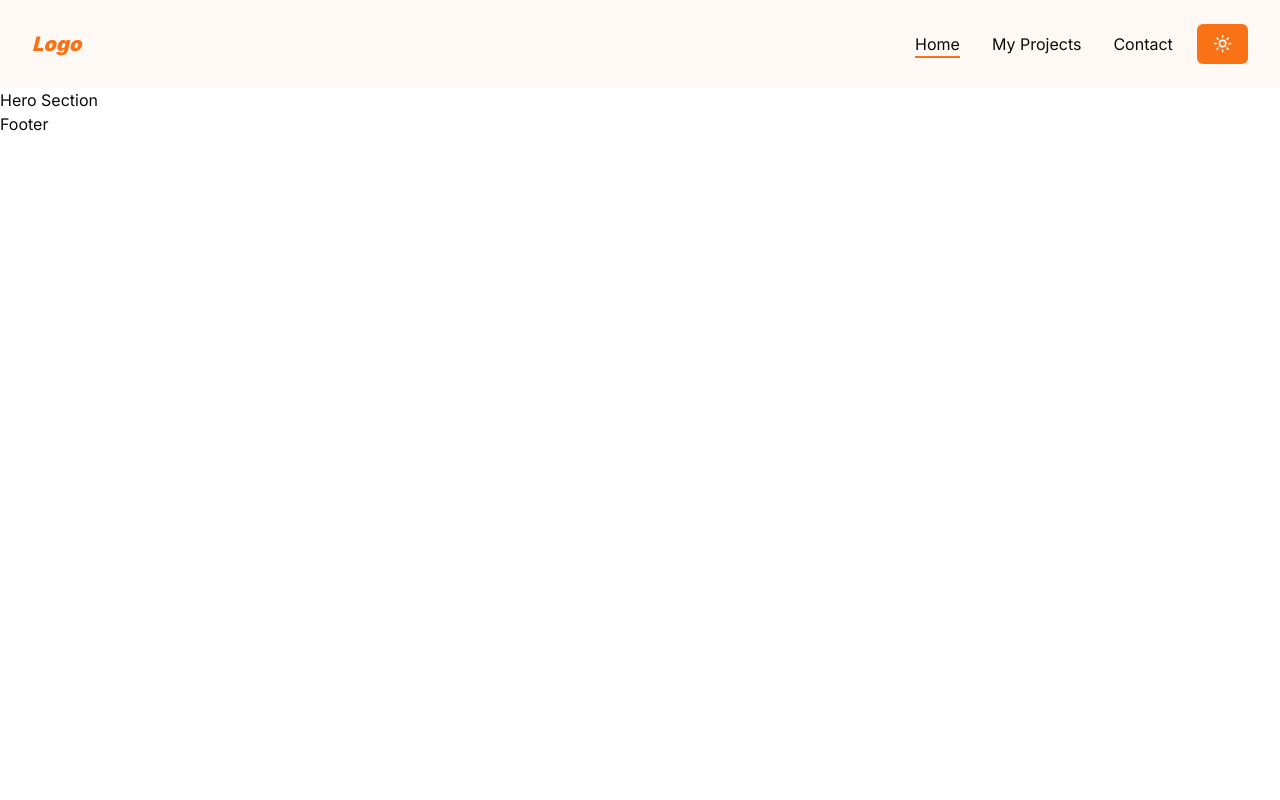
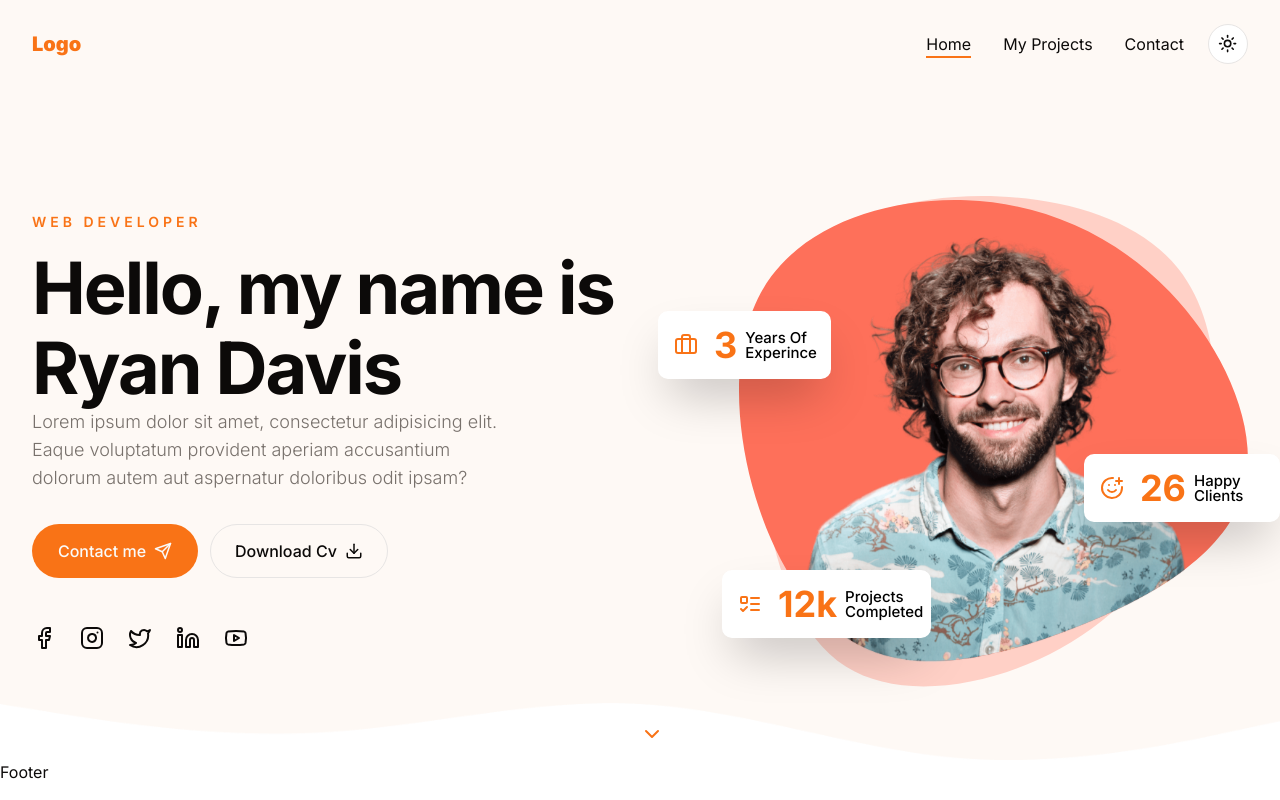
Before and after one commit to DevIsraelHub/portfolio-website, a Next.js app: page / in a window 1280 px wide. Built offline with nearby package versions, Linux system fonts and the light colour scheme.

Commit message:
MAde hero section

```diff
--- a/src/app/globals.css
+++ b/src/app/globals.css
@@ -57,3 +57,15 @@
     @apply bg-background text-foreground;
   }
 }
+
+.h1 {
+  @apply text-4xl xl:text-[72px] xl:leading-[80px] tracking-[-2px] font-bold;
+}
+
+.subtitle {
+  @apply text-muted-foreground text-lg mb-8 font-light;
+}
+
+.badge {
+  @apply z-10 w-max h-[68px] bg-white dark:backdrop-blur-[44px] shadow-2xl p-4 rounded-[10px] flex items-center gap-x-4;
+}
--- a/src/components/Header/index.tsx
+++ b/src/components/Header/index.tsx
@@ -31,12 +31,12 @@ const Header = () => {
           <div className="flex items-center gap-x-6">
             <NavLinks
               lineStyles="relative hover:text-primary transition-all"
-              classNames="hidden lg:flex gap-x-8 items-center"
+              classNames="hidden xl:flex gap-x-8 items-center"
               underLineStlyes="absolute left-0 top-full h-[2px] bg-primary w-full"
             />
             <ThemeToggle />
             {/* Mobile Nav  */}
-            <div className="lg:hidden">
+            <div className="xl:hidden">
               <MobileNav />
             </div>
           </div>
--- a/src/components/Logo/index.tsx
+++ b/src/components/Logo/index.tsx
@@ -3,7 +3,7 @@ import React from 'react'
 
 const Logo = () => {
   return (
-    <Link href="/" className="text-xl font-black italic text-primary">
+    <Link href="/" className="text-xl font-black text-primary">
       Logo
     </Link>
   )
--- /dev/null
+++ b/src/components/Socials/index.tsx
@@ -0,0 +1,24 @@
+"use client";
+import { socialLink } from "@/constants";
+import Link from "next/link";
+import React from 'react'
+
+type SocialProps = {
+  classNames?: string;
+  iconStyles?: string;
+}
+const Socials = ({ classNames, iconStyles }: SocialProps) => {
+  return (
+    <div className={`${classNames}`}>
+      {socialLink.map((item, index) => (
+        <Link href={item.href}>
+          <div className={`${iconStyles}`}>
+            {item.icon}
+          </div>
+        </Link>
+      ))}
+    </div>
+  )
+}
+
+export default Socials
--- a/src/components/ThemeProvider/ThemeToggle.tsx
+++ b/src/components/ThemeProvider/ThemeToggle.tsx
@@ -10,6 +10,8 @@ const ThemeToggle = () => {
 
   return (
     <Button
+      variant="outline"
+      size="icon"
       onClick={() => setTheme(theme === "dark" ? "light" : "dark")}
     >
       <SunIcon className="h-[1.2rem] w-[1.2rem] rotate-0 scale-100 transition-all dark:-rotate-90 dark:scale-0" />
--- a/src/components/ui/button.tsx
+++ b/src/components/ui/button.tsx
@@ -5,7 +5,7 @@ import { cva, type VariantProps } from "class-variance-authority"
 import { cn } from "@/lib/utils"
 
 const buttonVariants = cva(
-  "inline-flex items-center justify-center whitespace-nowrap rounded-md text-sm font-medium ring-offset-background transition-colors focus-visible:outline-none focus-visible:ring-2 focus-visible:ring-ring focus-visible:ring-offset-2 disabled:pointer-events-none disabled:opacity-50",
+  "inline-flex items-center justify-center whitespace-nowrap rounded-full text-base font-medium ring-offset-background transition-colors focus-visible:outline-none focus-visible:ring-2 focus-visible:ring-ring focus-visible:ring-offset-2 disabled:pointer-events-none disabled:opacity-50",
   {
     variants: {
       variant: {
@@ -20,9 +20,9 @@ const buttonVariants = cva(
         link: "text-primary underline-offset-4 hover:underline",
       },
       size: {
-        default: "h-10 px-4 py-2",
-        sm: "h-9 rounded-md px-3",
-        lg: "h-11 rounded-md px-8",
+        default: "h-[54px] px-6 py-2 min-w-[166px]",
+        sm: "h-9 rounded-full px-3",
+        lg: "h-11 rounded-full px-8",
         icon: "h-10 w-10",
       },
     },
@@ -35,7 +35,7 @@ const buttonVariants = cva(
 
 export interface ButtonProps
   extends React.ButtonHTMLAttributes<HTMLButtonElement>,
-    VariantProps<typeof buttonVariants> {
+  VariantProps<typeof buttonVariants> {
   asChild?: boolean
 }
 
--- a/src/constants/index.tsx
+++ b/src/constants/index.tsx
@@ -1,9 +1,11 @@
-const name = "Example"
+import { Facebook, Instagram, Linkedin, Twitter, Youtube } from "lucide-react";
 
+
+export const siteOwner = "Example"
 export const site = {
-  title: name,
+  title: siteOwner,
   occupation: "Developer",
-  description: `A portfolio website of ${name}`,
+  description: `A portfolio website of ${siteOwner}`,
   url: "http://localhost:3000/"
 }
 
@@ -21,3 +23,31 @@ export const NavItems = [
     href: "/contact",
   },
 ]
+
+export const socialLink = [
+  {
+    title: "Facebook",
+    icon: <Facebook />,
+    href: "/"
+  },
+  {
+    title: "Instagram",
+    icon: <Instagram />,
+    href: "/"
+  },
+  {
+    title: "X",
+    icon: <Twitter />,
+    href: "/"
+  },
+  {
+    title: "LinkedIn",
+    icon: <Linkedin />,
+    href: "/"
+  },
+  {
+    title: "Youtube",
+    icon: <Youtube />,
+    href: "/"
+  },
+]
--- a/src/modules/Home/Hero/index.tsx
+++ b/src/modules/Home/Hero/index.tsx
@@ -1,10 +1,72 @@
-import React from 'react'
+import Socials from "@/components/Socials";
+import { Button } from "@/components/ui/button";
+import { Briefcase, ChevronDown, Download, ListTodo, Send, SmilePlus } from "lucide-react"
+import Link from "next/link";
+import React from 'react';
+import BannerImage from "../components/BannerImage";
+import Badge from "../components/Badge";
 
 const Hero = () => {
   return (
-    <div>
-      Hero Section
-    </div>
+    <section className="py-12 xl:py-24 h-[84vh] xl:pt-28 bg-hero bg-no-repeat bg-bottom dark:bg-none bg-cover">
+      <div className="container mx-auto">
+        <div className="flex justify-between gap-x-8">
+          <div className="flex max-w-[600px] flex-col justify-center mx-auto xl:mx-0 text-center xl:text-left">
+            <h2 className="text-sm uppercase font-semibold mb-4 text-primary tracking-[4px]">Web Developer</h2>
+            <h1 className="h1">Hello, my name is Ryan Davis</h1>
+            <p className="subtitle max-w-[490px] mx-auto xl:mx-0">
+              Lorem ipsum dolor sit amet, consectetur adipisicing elit. Eaque voluptatum provident aperiam accusantium dolorum autem aut aspernatur doloribus odit ipsam?
+            </p>
+            <div className="flex flex-col gap-y-3 md:flex-row gap-x-3 mx-auto xl:mx-0 mb-12">
+              <Button asChild className="gap-x-2">
+                <Link href="/contact">
+                  Contact me <Send size={18} />
+                </Link>
+              </Button>
+              <Button asChild variant="outline" className="gap-x-2 bg-transparent">
+                <Link href="/contact">
+                  Download Cv <Download size={18} />
+                </Link>
+              </Button>
+            </div>
+            <Socials
+              classNames="flex items-center gap-x-6 mx-auto xl:mx-0"
+              iconStyles="text-foreground text-[22px] hover:fill-primary hover:text-primary transition-all"
+            />
+          </div>
+          <div className="hidden xl:flex relative">
+            <Badge
+              classNames="absolute top-[24%] -left-[5rem]"
+              icon={<Briefcase />}
+              endCountNum={3}
+              badgeText="Years Of Experince"
+            />
+            <Badge
+              classNames="absolute top-[80%] -left-[1rem]"
+              icon={<ListTodo />}
+              endCountNum={12}
+              endCountText="k"
+              badgeText="Projects Completed"
+            />
+            <Badge
+              classNames="absolute top-[55%] -right-8"
+              icon={<SmilePlus />}
+              endCountNum={26}
+              badgeText="Happy Clients"
+            />
+            <div className="bg-hero_shape2_light dark:bg-hero_shape2_dark w-[500px] h-[500px] bg-no-repeat absolute -top-1 -right-2">
+            </div>
+            <BannerImage
+              classNames="bg-hero_shape w-[510px] h-[462px] bg-no-repeat relative bg-bottom"
+              imageSrc="/hero/developer.png"
+            />
+          </div>
+        </div>
+        <div className="hidden md:flex absolute left-2/4 bottom-44 xl:bottom-12 animate-bounce">
+          <ChevronDown className="text-3xl text-primary" />
+        </div>
+      </div>
+    </section>
   )
 }
 
--- /dev/null
+++ b/src/modules/Home/components/Badge/index.tsx
@@ -0,0 +1,36 @@
+"use client";
+
+import React from 'react';
+import CountUp from "react-countup"
+
+type BadgeProps = {
+  classNames?: string;
+  icon: React.JSX.Element;
+  endCountNum?: number;
+  endCountText?: string;
+  badgeText?: string;
+}
+const Badge = ({
+  classNames,
+  icon,
+  endCountNum,
+  endCountText,
+  badgeText
+}: BadgeProps) => {
+  return (
+    <div className={`badge ${classNames}`}>
+      <div className="text-3xl text-primary">{icon}</div>
+      <div className="flex items-center gap-x-2">
+        <div className="text-4xl leading-none font-bold text-primary">
+          <CountUp end={endCountNum!} delay={1} duration={4} />
+          {endCountText}
+        </div>
+        <div className="max-w-[70px] leading-none text-[15px] font-medium text-black">
+          {badgeText}
+        </div>
+      </div>
+    </div>
+  )
+}
+
+export default Badge
--- /dev/null
+++ b/src/modules/Home/components/BannerImage/index.tsx
@@ -0,0 +1,22 @@
+import { siteOwner } from "@/constants";
+import Image from "next/image";
+import React from 'react'
+
+type BannerImageProps = {
+  classNames?: string;
+  imageSrc: string;
+}
+const BannerImage = ({ classNames, imageSrc }: BannerImageProps) => {
+  return (
+    <div className={classNames}>
+      <Image
+        src={imageSrc!}
+        fill
+        priority
+        alt={`${siteOwner} image`}
+      />
+    </div>
+  )
+}
+
+export default BannerImage
--- a/tailwind.config.ts
+++ b/tailwind.config.ts
@@ -31,6 +31,9 @@ const config = {
         secondary: {
           DEFAULT: "hsl(var(--secondary))",
           foreground: "hsl(var(--secondary-foreground))",
+        },
+        tertiary: {
+          DEFAULT: "hsl(var(--tertiary))",
         },
         destructive: {
           DEFAULT: "hsl(var(--destructive))",
@@ -72,6 +75,12 @@ const config = {
         "accordion-down": "accordion-down 0.2s ease-out",
         "accordion-up": "accordion-up 0.2s ease-out",
       },
+      backgroundImage: {
+        hero: "url(/hero/hero-bg.png)",
+        hero_shape: "url(/hero/shape-1.svg)",
+        hero_shape2_light: "url(/hero/shape-2-light.svg)",
+        hero_shape2_dark: "url(/hero/shape-2-dark.svg)",
+      }
     },
   },
   plugins: [require("tailwindcss-animate")],
```
Also changed, not shown: src/components/OwnersImage/index.tsx (deleted).
